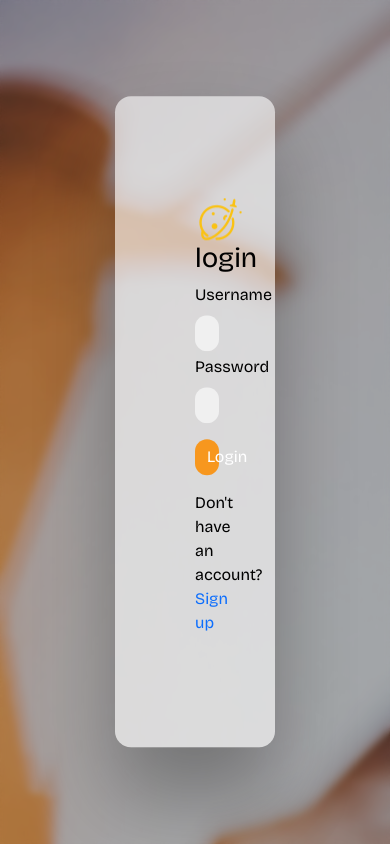
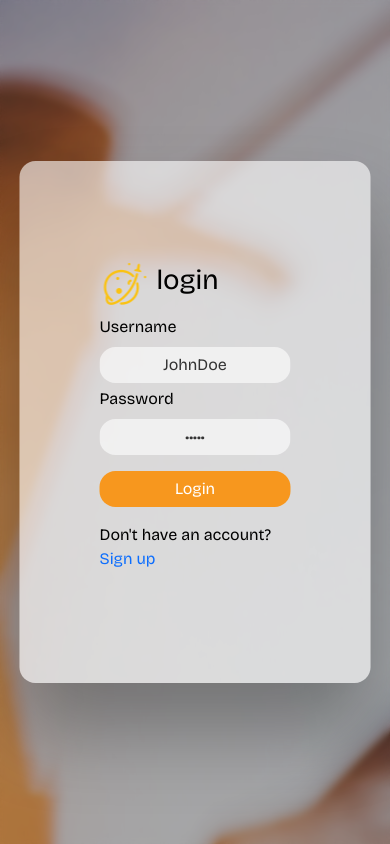
Before and after one commit to cliff-ye/globalcashv2_static_design, a plain HTML site: page login.html in a window 390 px wide. Drawn offline with nearby package versions, Linux system fonts and the light colour scheme.

Commit message:
mdified login page to be responsive

```diff
--- a/assets/css/style.css
+++ b/assets/css/style.css
@@ -314,3 +314,11 @@ a:hover {
 #loginHero {
   height: 100vh;
 }
+
+@media (max-width: 1000px) {
+  .loginModal,
+  .signupModal,
+  .signup2Modal {
+    width: 90%;
+  }
+}
```
